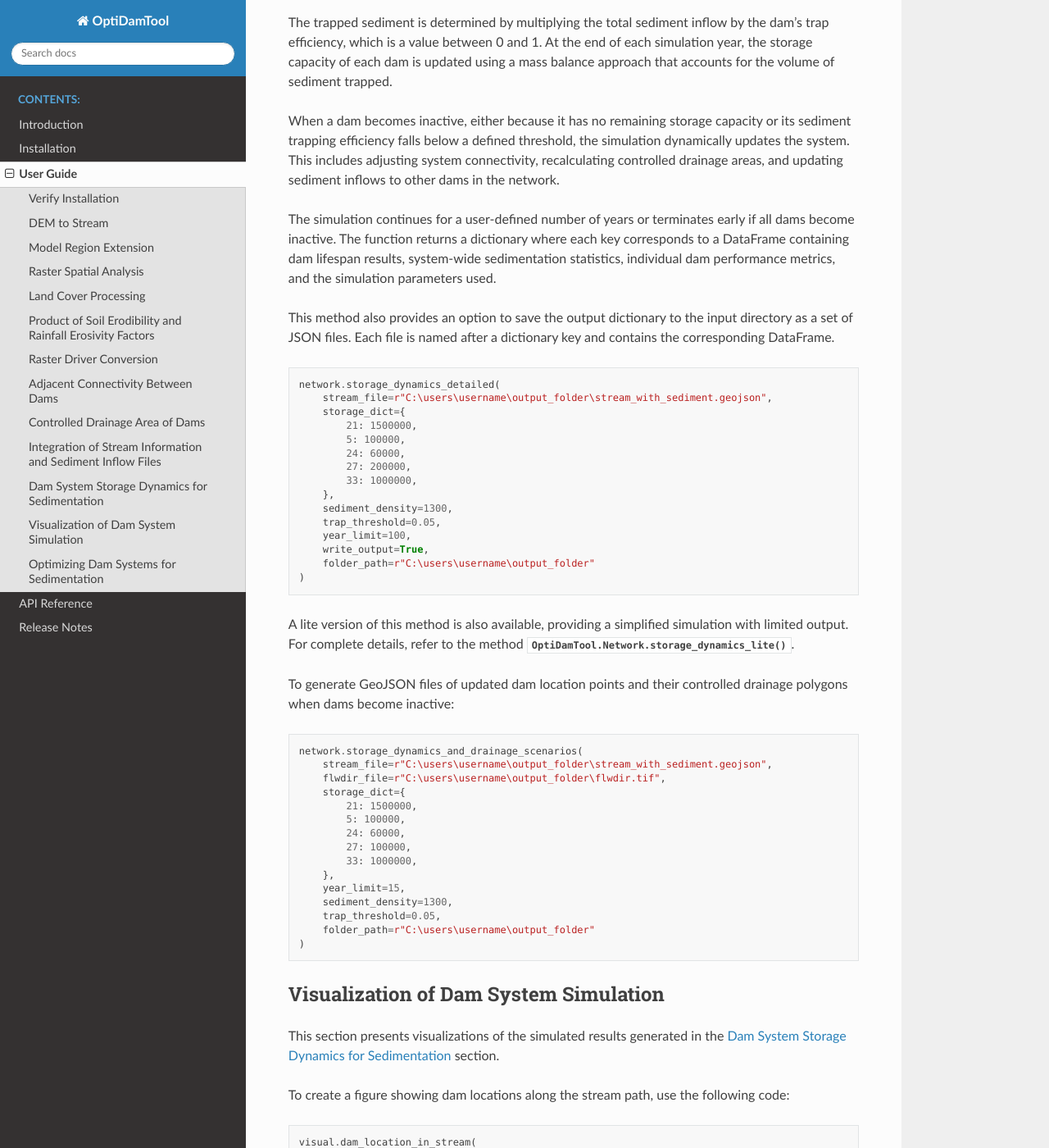
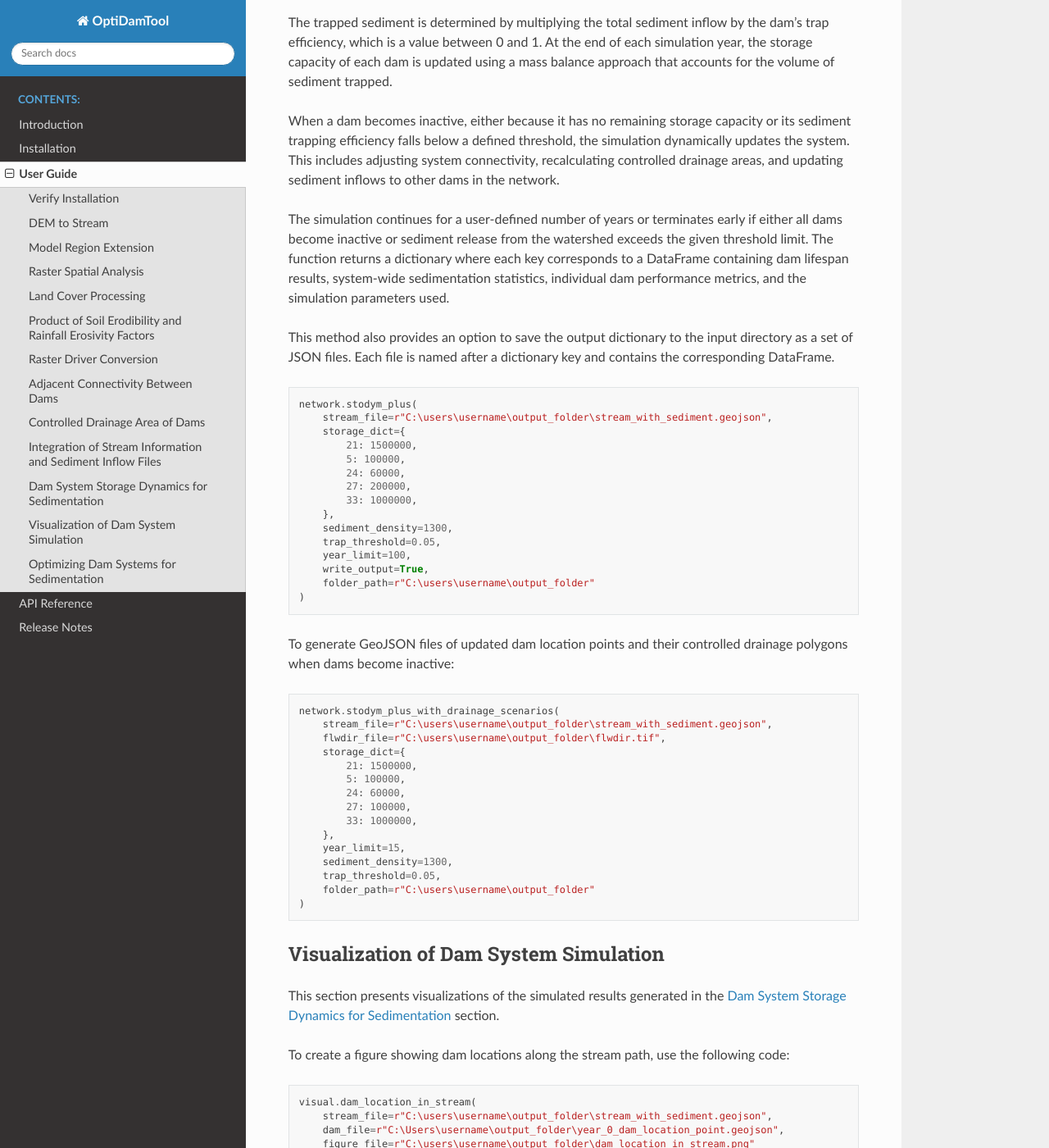
Before and after one commit to debpal/OptiDamTool, a Sphinx documentation site: the page built from docs/userguide.rst, in a window 1280 px wide and 1400 px high, scrolled down 5853 px. Shown: the whole window at 82% size. Built offline with Sphinx 7.4.7 and the Read the Docs theme 3.1.0, drawn with Linux system fonts in a browser that asks for light colours; some of the changed text lies outside the part shown.

Commit message:
modify documentation according to code

```diff
--- a/docs/changelog.rst
+++ b/docs/changelog.rst
@@ -21,7 +21,7 @@ Version 0.3.4
 
 * **Release date:** 11-Aug-2025.
 
-* **Features:** Merged separate functions related to saving outputs into the corresponding storage dynamics methods: :meth:`OptiDamTool.Network.storage_dynamics_detailed` and :meth:`OptiDamTool.Network.storage_dynamics_lite`.
+* **Features:** Merged separate functions related to saving outputs into the corresponding storage dynamics methods.
 
 * **Documentation:** Updated documentation regarding these features.
 
--- a/docs/userguide.rst
+++ b/docs/userguide.rst
@@ -303,7 +303,8 @@ When a dam becomes inactive, either because it has no remaining storage capacity
 its sediment trapping efficiency falls below a defined threshold, the simulation dynamically updates the system.
 This includes adjusting system connectivity, recalculating controlled drainage areas, and updating sediment inflows to other dams in the network.
 
-The simulation continues for a user-defined number of years or terminates early if all dams become inactive. The function returns a dictionary
+The simulation continues for a user-defined number of years or terminates early if either all dams become inactive or sediment release from the watershed
+exceeds the given threshold limit. The function returns a dictionary
 where each key corresponds to a DataFrame containing dam lifespan results, system-wide sedimentation statistics,
 individual dam performance metrics, and the simulation parameters used.
 
@@ -313,7 +314,7 @@ Each file is named after a dictionary key and contains the corresponding DataFra
 
 .. code-block:: python
 
-    network.storage_dynamics_detailed(
+    network.stodym_plus(
         stream_file=r"C:\users\username\output_folder\stream_with_sediment.geojson",
         storage_dict={
             21: 1500000,
@@ -330,14 +331,11 @@ Each file is named after a dictionary key and contains the corresponding DataFra
     )
 
 
-A lite version of this method is also available, providing a simplified simulation with limited output. For complete details, refer to the method
-:meth:`OptiDamTool.Network.storage_dynamics_lite`.
-
 To generate GeoJSON files of updated dam location points and their controlled drainage polygons when dams become inactive:
 
 .. code-block:: python
 
-    network.storage_dynamics_and_drainage_scenarios(
+    network.stodym_plus_with_drainage_scenarios(
         stream_file=r"C:\users\username\output_folder\stream_with_sediment.geojson",
         flwdir_file=r"C:\users\username\output_folder\flwdir.tif",
         storage_dict={
@@ -456,7 +454,7 @@ code:
 .. code-block:: python
 
     if __name__ == '__main__':
-        output = system_design.solution_sedimentation_management_by_ga(
+        output = system_design.sediment_control_by_fixed_dams(
             dam_number=5,
             storage_bounds=(1, 50),
             storage_multiplier=50000,
```
Also changed, not shown: other parts of docs/userguide.rst (+12 -13 lines).
